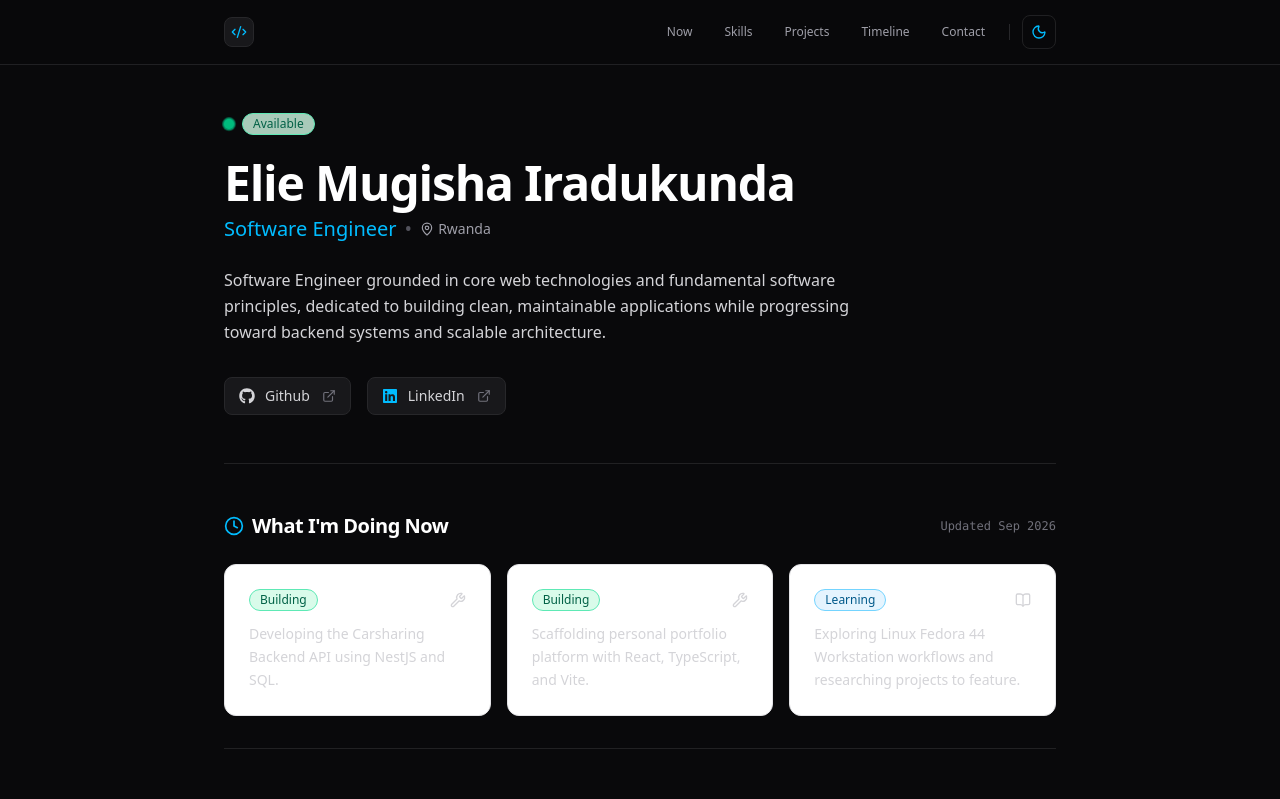
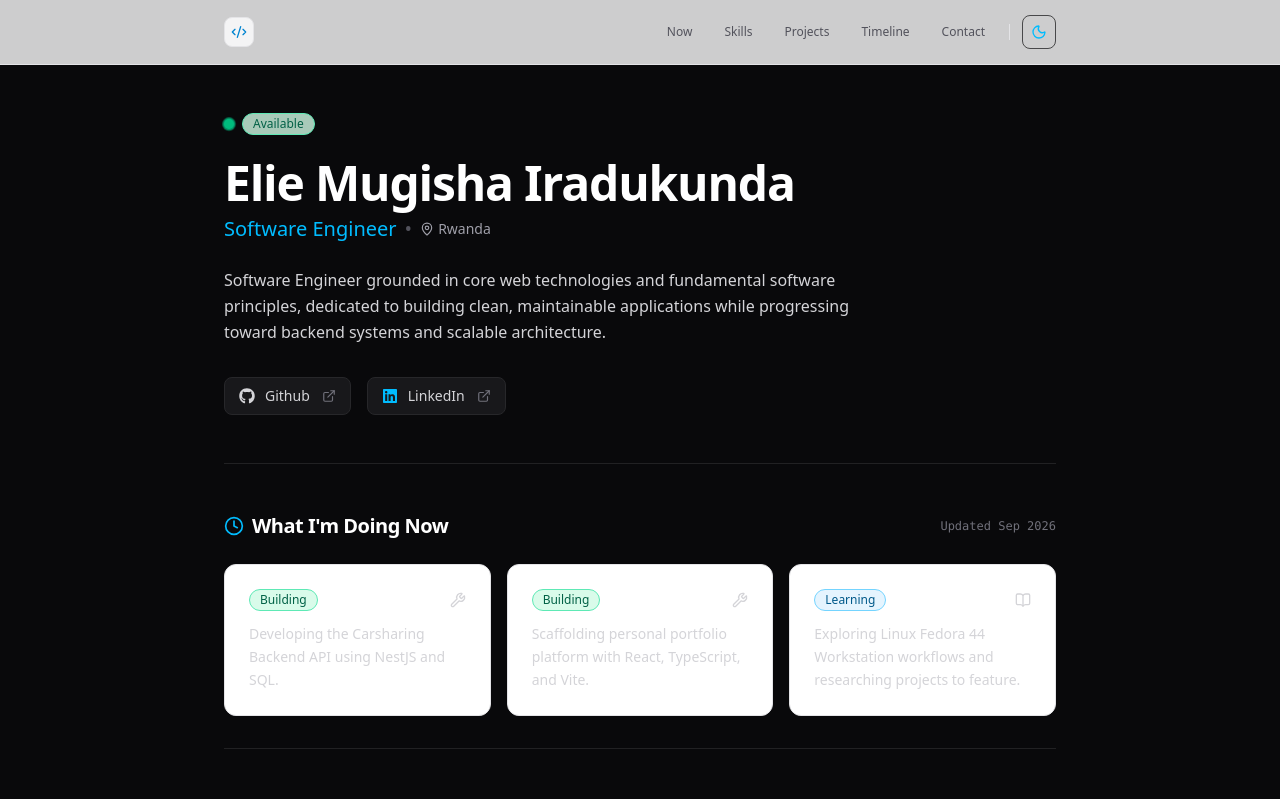
Before and after one commit to Elie-Mugisha/my-portfolio, a React (Vite) app: page / in a window 1280 px wide. Shown: the top 799 px of the page. Built offline with nearby package versions, Linux system fonts and the light colour scheme.

Commit message:
feat(ui): update Navbar with dual-theme Tailwind classes for light/dark support

```diff
--- a/src/components/layout/Navbar.tsx
+++ b/src/components/layout/Navbar.tsx
@@ -20,13 +20,13 @@ export function Navbar({ name }: NavbarProps) {
   }
 
   return (
-    <header className="sticky top-0 z-50 backdrop-blur-md bg-zinc-950/80 border-b border-zinc-800/80 transition-colors">
+    <header className="sticky top-0 z-50 backdrop-blur-md bg-white/80 dark:bg-zinc-950/80 border-b border-zinc-200 dark:border-zinc-800/80 transition-colors">
       <div className="max-w-4xl mx-auto px-4 sm:px-6 lg:px-8 h-16 flex items-center justify-between">
         <a href="#" className="flex items-center gap-2.5 group">
-          <div className="p-1.5 bg-zinc-900 border border-zinc-800 rounded-lg text-sky-400 group-hover:border-sky-500/50 transition-colors">
+          <div className="p-1.5 bg-zinc-100 dark:bg-zinc-900 border border-zinc-200 dark:border-zinc-800 rounded-lg text-sky-600 dark:text-sky-400 group-hover:border-sky-500/50 transition-colors">
             <Code2 className="w-4 h-4" />
           </div>
-          {/*<span className="text-sm font-semibold text-white tracking-tight group-hover:text-sky-400 transition-colors">
+          {/*<span className="text-sm font-bold text-zinc-900 dark:text-white tracking-tight group-hover:text-sky-600 dark:group-hover:text-sky-400 transition-colors">
             {name}
           </span>*/}
         </a>
@@ -37,14 +37,14 @@ export function Navbar({ name }: NavbarProps) {
               <a
                 key={link.label}
                 href={link.href}
-                className="px-3 py-1.5 text-xs font-medium text-zinc-400 hover:text-white hover:bg-zinc-900 rounded-lg transition-colors"
+                className="px-3 py-1.5 text-xs font-medium text-zinc-600 dark:text-zinc-400 hover:text-zinc-900 dark:hover:text-white hover:bg-zinc-100 dark:hover:bg-zinc-900 rounded-lg transition-colors"
               >
                 {link.label}
               </a>
             ))}
           </nav>
 
-          <div className="h-4 w-px bg-zinc-800 " />
+          <div className="h-4 w-px bg-zinc-200 dark:bg-zinc-800 " />
 
           <ThemeToggle />
         </div>
@@ -54,7 +54,7 @@ export function Navbar({ name }: NavbarProps) {
           <button
             type="button"
             onClick={() => setIsOpen(!isOpen)}
-            className="p-2 text-zinc-400 hover:text-white hover:bg-zinc-900 rounded-lg border border-zinc-800/80 transition-colors focus:ouline-none"
+            className="p-2 text-zinc-600 dark:text-zinc-400 hover:text-zinc-900 dark:hover:text-white hover:bg-zinc-100 dark:hover:bg-zinc-900 rounded-lg border border-zinc-200 dark:border-zinc-800 transition-colors focus:ouline-none"
             aria-label="Toggle Navigation Menu"
           >
             {isOpen ? <X className="w-5 h-5" /> : <Menu className="w-5 h-5" />}
@@ -63,13 +63,13 @@ export function Navbar({ name }: NavbarProps) {
       </div>
 
       {isOpen && (
-        <nav className="md:hidden backdrop-blur-xl bg-zinc-950/95 border-b border-zinc-800 px-4 pt-2 pb-4 space-y-1">
+        <nav className="md:hidden backdrop-blur-xl bg-white/95 dark:bg-zinc-950/95 border-b border-zinc-200 dark:border-zinc-800 px-4 pt-2 pb-4 space-y-1">
           {navLinks.map((link) => (
             <a
               key={link.label}
               href={link.href}
               onClick={handleLinkClick}
-              className="block px-3 py-2.5 text-sm font-medium text-zinc-300 hover:text-white hover:bg-zinc-900 rounded-lg transition-colors"
+              className="block px-3 py-2.5 text-sm font-medium text-zinc-700 dark:text-zinc-300 hover:text-zinc-900 dark:hover:text-white hover:bg-zinc-100 dark:hover:bg-zinc-900 rounded-lg transition-colors"
             >
               {link.label}
             </a>
```
